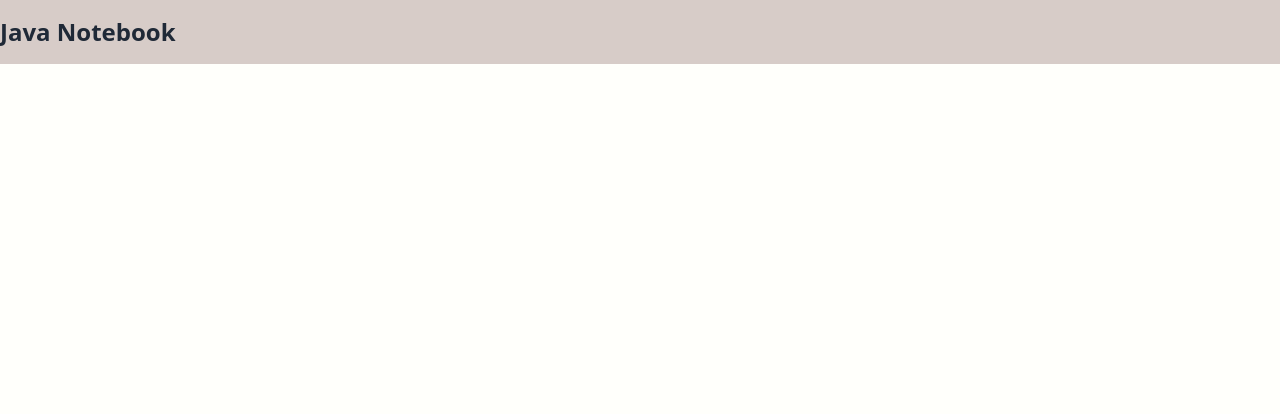
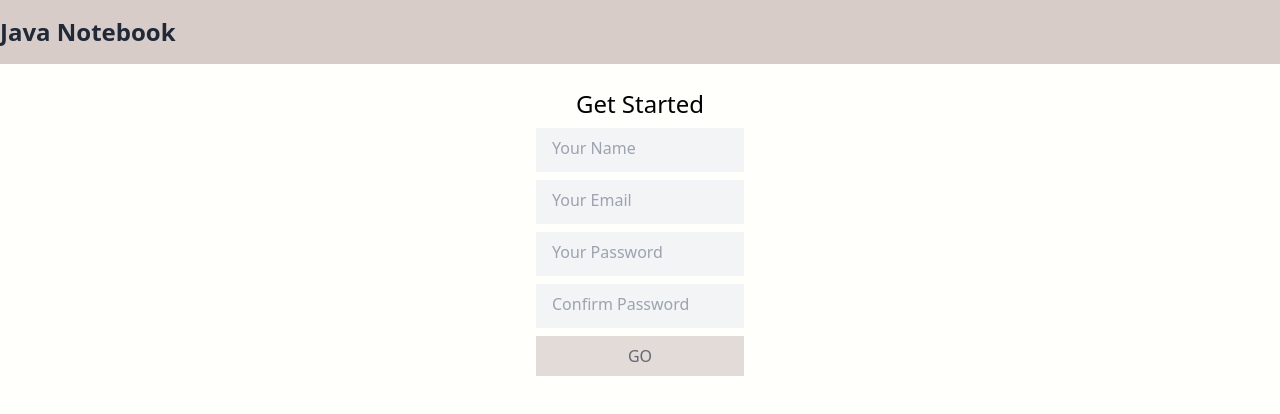
Before and after one commit to itays123/java-notebook, a React (Create React App) app in the folder frontend/: page /register in a window 1280 px wide. Shown: the top 414 px of the page. Built offline with nearby package versions, Linux system fonts and the light colour scheme.

Commit message:
FEATURE: Login & Register screens

```diff
--- a/frontend/src/App.js
+++ b/frontend/src/App.js
@@ -1,5 +1,7 @@
 import { BrowserRouter, Route } from "react-router-dom";
 import AuthContextProvider from "./auth/AuthContext";
+import Login from "./auth/login/Login";
+import Register from "./auth/register/Register";
 import NoteView from "./note/view/NoteView";
 import Home from "./shared/Home";
 import NavigationWrapper from "./shared/Navigation/NavigationWrapper";
@@ -16,6 +18,12 @@ function App() {
       <Route path="/welcome">
         <Welcome />
       </Route>
+      <Route path="/login">
+        <Login />
+      </Route>
+      <Route path="/register">
+        <Register />
+      </Route>
       <Route path="/note/:id">
         <NoteView />
       </Route>
--- /dev/null
+++ b/frontend/src/auth/login/Login.js
@@ -0,0 +1,51 @@
+import FormInput, { classicValidate, useModel } from "../../shared/FormInput";
+import { useEmailValidation } from "../useEmailValidation";
+import { useLogin } from "./useLogin";
+
+
+const Login = () => {
+      const { validate } = useEmailValidation();
+      const email = useModel('', validate);
+      const password = useModel('', classicValidate);
+      const { login } = useLogin();
+      return (
+        <div className="login container mx-auto text-center py-2">
+          <h1 className="text-2xl mt-6 mb-2">Log in</h1>
+          <FormInput
+            model={email}
+            hint="Your Email"
+            className="mx-auto"
+            focusOnRender
+          />
+        <FormInput
+            model={password}
+            type="password"
+            hint="Your Password"
+            className="mx-auto"
+            onKeyEnter={() => {
+            if (!password.error)
+                login(email.validatedValue, password.validatedValue);
+            else password.setShowError(true);
+            }}
+        />
+          <div className="mx-auto w-52">
+            <button
+              className="w-52 dark-button flex justify-center"
+              disabled={Boolean(password.error || email.error)}
+              onClick={() => {
+                if (
+                  email.validatedValue &&
+                  password.validatedValue
+                ) {
+                  login(email.validatedValue, password.validatedValue);
+                }
+              }}
+            >
+              GO
+            </button>
+          </div>
+        </div>
+      );
+}
+
+export default Login;
--- /dev/null
+++ b/frontend/src/auth/register/Register.js
@@ -0,0 +1,74 @@
+import FormInput, { classicValidate, useModel } from "../../shared/FormInput";
+import { useEmailValidation } from "../useEmailValidation";
+import { useRegister } from "./useRegister";
+
+const Register = () => {
+  const name = useModel('', classicValidate);
+  const { validate } = useEmailValidation();
+  const email = useModel('', validate);
+  const passwordConfirm = useModel('', classicValidate);
+  const password = useModel('', value => {
+    if (value.trim() === '') return 'Password must not be empty'
+    else if (value !== passwordConfirm.value) return 'Password must match';
+    else return undefined;
+  });
+  const { register } = useRegister();
+  return (
+    <div className="register container mx-auto text-center">
+      <h1 className="text-2xl mt-6 mb-2">Get Started</h1>
+      <FormInput
+        model={name}
+        hint="Your Name"
+        focusOnRender
+        className="mx-auto"
+      />
+      <FormInput
+        model={email}
+        hint="Your Email"
+        className="mx-auto"
+      />
+        <FormInput
+        model={password}
+        type="password"
+        hint="Your Password"
+        className="mx-auto"
+        focusOnRender
+        />
+        <FormInput
+        model={passwordConfirm}
+        type="password"
+        hint="Confirm Password"
+        className="mx-auto"
+        changeCallback={() => password.setShowError(false)}
+        onKeyEnter={() => {
+            if (!password.error)
+            register(email.validatedValue, password.validatedValue);
+            else password.setShowError(true);
+        }}
+        />
+      <div className="mx-auto w-52">
+        <button
+          className="w-52 dark-button flex justify-center"
+          disabled={Boolean(password.error || email.error || name.error)}
+          onClick={() => {
+            if (
+              name.validatedValue &&
+              email.validatedValue &&
+              password.validatedValue
+            ) {
+              register(
+                name.validatedValue,
+                email.validatedValue,
+                password.validatedValue
+              );
+            }
+          }}
+        >
+          GO
+        </button>
+      </div>
+    </div>
+  );
+}
+
+export default Register;
--- /dev/null
+++ b/frontend/src/auth/useEmailValidation.js
@@ -0,0 +1,9 @@
+const re = /^(([^<>()[\]\\.,;:\s@"]+(\.[^<>()[\]\\.,;:\s@"]+)*)|(".+"))@((\[[0-9]{1,3}\.[0-9]{1,3}\.[0-9]{1,3}\.[0-9]{1,3}\])|(([a-zA-Z\-0-9]+\.)+[a-zA-Z]{2,}))$/;
+
+export function useEmailValidation() {
+    return {
+        validate(value) {
+            return re.test(String(value).toLowerCase()) ? undefined : 'Invalid Email';
+        }
+    }
+}
--- a/frontend/src/index.css
+++ b/frontend/src/index.css
@@ -32,4 +32,7 @@ code {
   .block-P {
     @apply mt-2
   }
+  .dark-button {
+    @apply bg-cream text-gray-800 py-2 focus:outline-none hover:bg-cream-lightish disabled:opacity-70
+  }
 }
--- a/frontend/src/shared/FormInput.js
+++ b/frontend/src/shared/FormInput.js
@@ -28,6 +28,7 @@ const FormInput = ({
   className = '',
   onKeyEnter = () => {},
   focusOnRender,
+  type,
 }) => {
   const { value, setter, error, showError, setShowError } = model;
   const ref = useRef();
@@ -41,7 +42,7 @@ const FormInput = ({
   return (
     <div className={'input my-2 bg-gray-100 px-4 pt-2 pb-3 w-52 ' + className}>
       <input
-        type="text"
+        type={type || 'text'}
         className="outline-none bg-gray-100 w-48"
         ref={ref}
         value={value}
--- a/frontend/tailwind.config.js
+++ b/frontend/tailwind.config.js
@@ -13,7 +13,9 @@ module.exports = {
     },
   },
   variants: {
-    extend: {},
+    extend: {
+      opacity: ['disabled']
+    },
   },
   plugins: [],
 }
```
